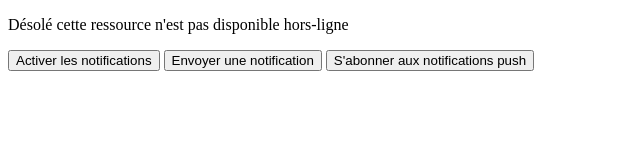
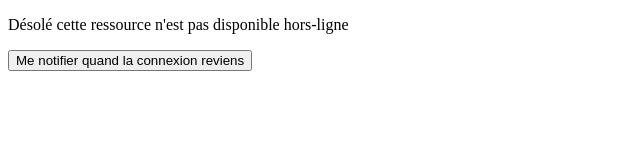
Before and after one commit to delorme38/PWA_Lab3, a plain HTML site: page page-hors-ligne.html in a window 1280 px wide. Shown: the whole page, without its empty margins (0-640 px from the left). Drawn offline with Linux system fonts and the light colour scheme.

Commit message:
mise a jour

```diff
--- a/page-hors-ligne.html
+++ b/page-hors-ligne.html
@@ -8,9 +8,8 @@
 </head>
 <body>
     <p> Désolé cette ressource n'est pas disponible hors-ligne</p>
-    <button onclick="meNotifier()">Activer les notifications</button>
-    <button onclick="enregistrerTagBgSync()">Envoyer une notification</button>
-    <button onclick="subscribeUser()">S'abonner aux notifications push</button>
+    <!-- <button onclick="meNotifier()">Activer les notifications</button> -->
+    <button onclick="enregistrerTagBgSync()">Me notifier quand la connexion reviens</button>
 
     <script>// Web-Push
         // Public base64 to Uint
@@ -53,6 +52,10 @@
         }
 
         function enregistrerTagBgSync() {
+            Notification.requestPermission().then(function (result) {
+              console.log("permission donnée");
+              console.log(result);
+          });
           if ('serviceWorker' in navigator && 'SyncManager' in window) {
               navigator.serviceWorker.ready.then(function (reg) {
                   return reg.sync.register('notifier-reseau');
```
